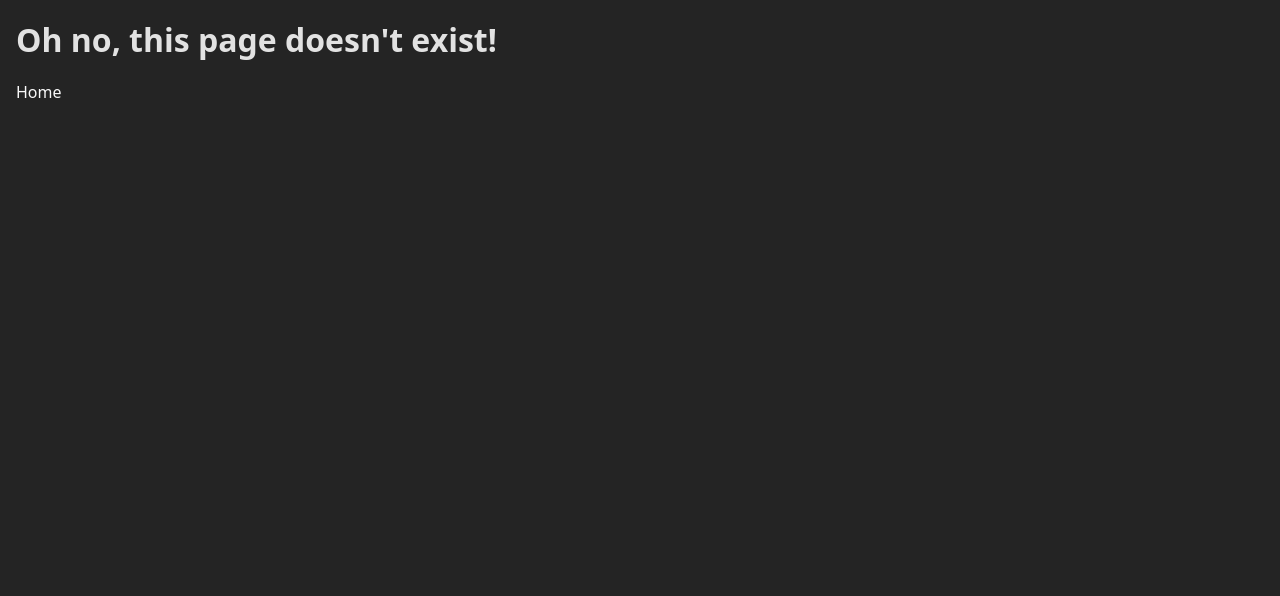
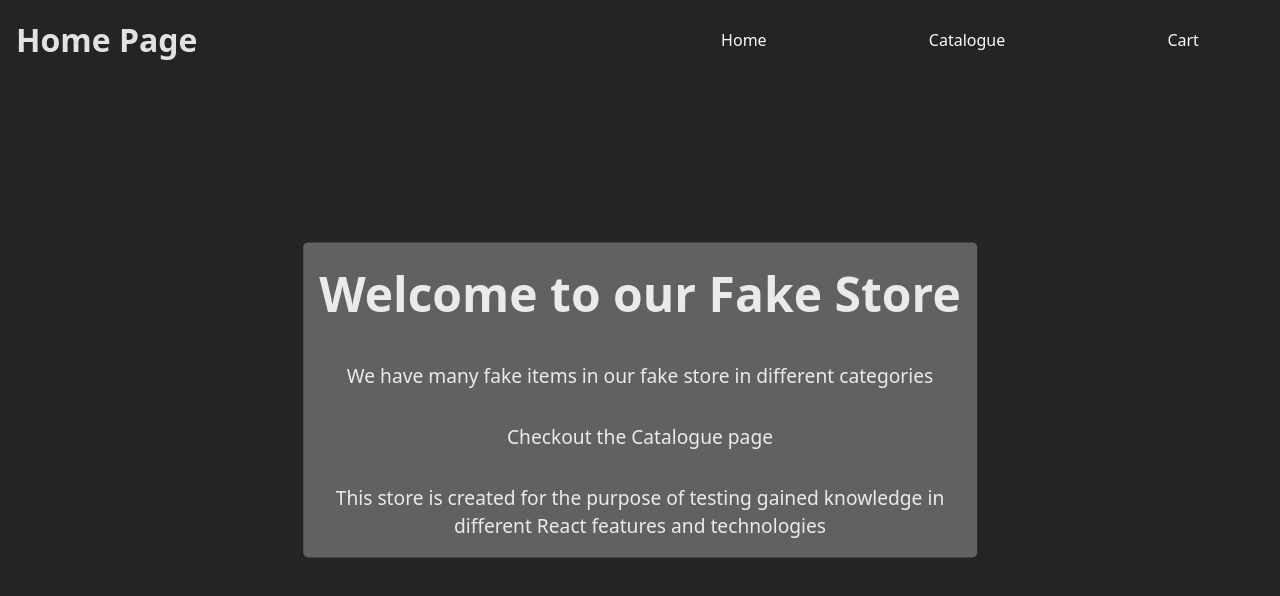
Before and after one commit to KVG24/shopping-cart, a React (Vite) app: page /home in a window 1280 px wide. Shown: the top 596 px of the page. Built offline with nearby package versions, Linux system fonts and the light colour scheme.

Commit message:
Change project structure and render cart items
Make pages as outlets of main App
Implement Outlet Context
Implement rendering of items in cart in Cart component

```diff
--- a/src/App.jsx
+++ b/src/App.jsx
@@ -1,47 +1,17 @@
+import { useState } from "react";
 import "./App.css";
 import NavigationBar from "./components/NavigationBar";
-import styled from "styled-components";
+import { Outlet } from "react-router-dom";
 
 function App() {
+    const [itemsInCart, setItemsInCart] = useState([]);
+
     return (
         <>
-            <NavigationBar />
-            <h1>Home Page</h1>
-            <WelcomeCard>
-                <h1>Welcome to our Fake Store</h1>
-                <p>
-                    We have many fake items in our fake store in different
-                    categories
-                </p>
-                <p>Checkout the Catalogue page</p>
-                <p>
-                    This store is created for the purpose of testing gained
-                    knowledge in different React features and technologies
-                </p>
-            </WelcomeCard>
+            <NavigationBar itemCount={itemsInCart.length} />
+            <Outlet context={{ itemsInCart, setItemsInCart }} />
         </>
     );
 }
 
 export default App;
-
-const WelcomeCard = styled.div`
-    position: absolute;
-    transform: translate(-50%, -50%);
-    top: 50%;
-    left: 50%;
-    text-align: center;
-    display: flex;
-    flex-direction: column;
-    gap: 2rem;
-    background-color: #616161;
-    border-radius: 5px;
-    padding: 1rem;
-    h1 {
-        font-size: 3rem;
-        padding: 0;
-    }
-    p {
-        font-size: 1.2rem;
-    }
-`;
--- a/src/components/Cart.jsx
+++ b/src/components/Cart.jsx
@@ -1,12 +1,15 @@
-import NavigationBar from "./NavigationBar";
+import { useOutletContext } from "react-router-dom";
+import styled from "styled-components";
 
-export default function Cart(items) {
+export default function Cart() {
+    const { itemsInCart } = useOutletContext();
+
     return (
         <>
-            <NavigationBar />
             <h1>Shopping Cart</h1>
-            {items && items.length > 0 ? (
-                items.map((item) => (
+            <Container>
+                {itemsInCart && itemsInCart.length > 0 ? (
+                    itemsInCart.map((item) => (
                         <ItemInCart
                             key={item.id}
                             img={item.image}
@@ -17,16 +20,67 @@ export default function Cart(items) {
                 ) : (
                     <p>No items in cart</p>
                 )}
+            </Container>
         </>
     );
 }
 
-function ItemInCart(img, title, price) {
+function ItemInCart({ img, title, price }) {
     return (
         <>
-            <img src={img} />
+            <StyledItemCard>
+                <ImageContainer>
+                    <img src={img} alt={title} />
+                </ImageContainer>
+                <Wrapper>
                     <h3>{title}</h3>
-            <p>{price}</p>
+                    <Price>${price}</Price>
+                </Wrapper>
+            </StyledItemCard>
         </>
     );
 }
+
+const colors = { accent: "#a9a3e7" };
+
+const Container = styled.div`
+    display: grid;
+    grid-template-columns: repeat(auto-fit, minmax(260px, 1fr));
+    gap: 16px;
+    padding: 16px;
+    justify-content: center;
+`;
+
+const StyledItemCard = styled.div`
+    border: 5px solid ${colors.accent};
+    border-radius: 5px;
+    background-color: #fff;
+    color: #222222;
+    padding: 1rem;
+    display: flex;
+    flex-direction: column;
+    justify-content: space-between;
+    align-items: center;
+`;
+
+const Wrapper = styled.div`
+    display: flex;
+    flex-direction: column;
+    gap: 1rem;
+    place-items: center;
+`;
+
+const Price = styled.p`
+    font-weight: 700;
+    font-size: 1.5rem;
+    background-color: ${colors.accent};
+    border-radius: 5px;
+    padding: 0.3rem;
+`;
+
+const ImageContainer = styled.div`
+    width: 100%;
+    height: 100%;
+    display: flex;
+    place-items: center;
+`;
--- a/src/components/Catalogue.jsx
+++ b/src/components/Catalogue.jsx
@@ -1,12 +1,11 @@
-import { useState } from "react";
-import NavigationBar from "./NavigationBar";
 import ItemCard from "./ItemCard";
 import useFakeStoreAPI from "./hooks/useFakeStoreAPI";
 import styled from "styled-components";
+import { useOutletContext } from "react-router-dom";
 
 export default function Catalogue() {
     const { items, error, loading } = useFakeStoreAPI();
-    const [itemsInCart, setItemsInCart] = useState([]);
+    const { setItemsInCart } = useOutletContext();
 
     function handleAddToCart(itemId) {
         const selectedItem = items.find((item) => item.id == itemId);
@@ -18,7 +17,6 @@ export default function Catalogue() {
 
     return (
         <>
-            <NavigationBar itemCount={itemsInCart.length} />
             <h1>Catalogue</h1>
             <Container>
                 {items && items.length > 0 ? (
--- /dev/null
+++ b/src/components/Home.jsx
@@ -0,0 +1,42 @@
+import styled from "styled-components";
+
+export default function Home() {
+    return (
+        <>
+            <h1>Home Page</h1>
+            <WelcomeCard>
+                <h1>Welcome to our Fake Store</h1>
+                <p>
+                    We have many fake items in our fake store in different
+                    categories
+                </p>
+                <p>Checkout the Catalogue page</p>
+                <p>
+                    This store is created for the purpose of testing gained
+                    knowledge in different React features and technologies
+                </p>
+            </WelcomeCard>
+        </>
+    );
+}
+
+const WelcomeCard = styled.div`
+    position: absolute;
+    transform: translate(-50%, -50%);
+    top: 50%;
+    left: 50%;
+    text-align: center;
+    display: flex;
+    flex-direction: column;
+    gap: 2rem;
+    background-color: #616161;
+    border-radius: 5px;
+    padding: 1rem;
+    h1 {
+        font-size: 3rem;
+        padding: 0;
+    }
+    p {
+        font-size: 1.2rem;
+    }
+`;
--- a/src/components/NavigationBar.jsx
+++ b/src/components/NavigationBar.jsx
@@ -6,7 +6,7 @@ export default function NavigationBar({ itemCount = 0 }) {
             <nav>
                 <ul>
                     <li>
-                        <Link to="/">Home</Link>
+                        <Link to="/home">Home</Link>
                     </li>
                     <li>
                         <Link to="/catalogue">Catalogue</Link>
```
Also changed, not shown: src/main.jsx (+6 -8 lines). Lines whose indentation alone changed are shown as unchanged.
